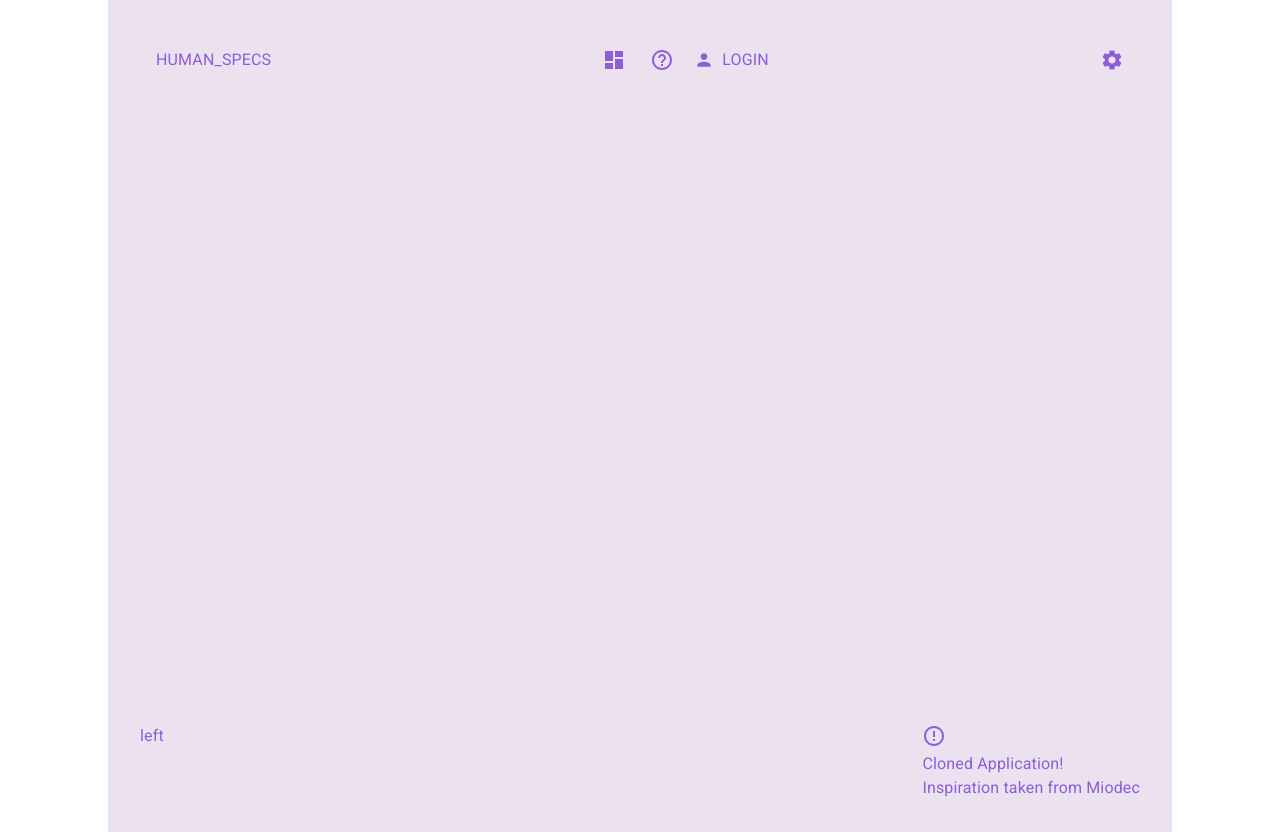
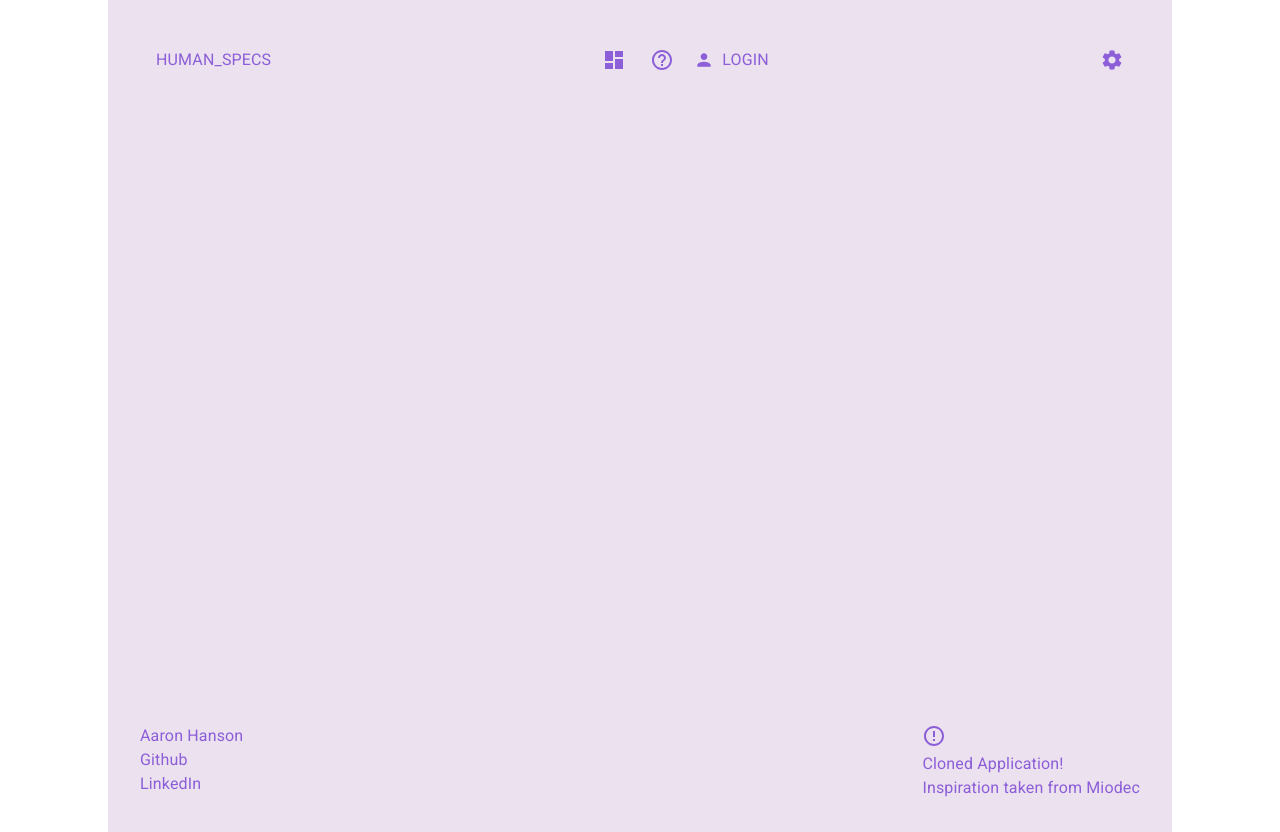
Before and after one commit to ahan8927/human_specs, a React (Create React App) app in the folder frontend/: page / in a window 1280 px wide. Built offline with nearby package versions, Linux system fonts and the light colour scheme; no server answers.

Commit message:
completed for now

```diff
--- a/frontend/src/components/Body/Typing/TypingField.js
+++ b/frontend/src/components/Body/Typing/TypingField.js
@@ -120,7 +120,7 @@ const Word = (props) => {
     <div className={classes.word}>
       {
         letters.map((letter, idx) => (
-          <Typography key={idx} className={classes.letter}>
+          <Typography color='primary' key={idx} className={classes.letter}>
             {letter}
           </Typography>
         ))}
--- a/frontend/src/components/Footer.js
+++ b/frontend/src/components/Footer.js
@@ -1,13 +1,23 @@
 import React from 'react';
+
+//MUI
+import Button from '@material-ui/core/Button';
 import ErrorOutlineIcon from '@material-ui/icons/ErrorOutline';
 import { Typography, Link } from '@material-ui/core';
 
 const Footer = (props) => {
+
   return (
     <div style={{ display: 'flex', justifyContent: 'space-between' }}>
-      <Typography color='primary'>
-        left
-      </Typography>
+      <div>
+        <Typography color='primary'>Aaron Hanson</Typography>
+        <Typography color='primary'>
+          <Link href='https://github.com/ahan8927'>Github</Link>
+        </Typography>
+        <Typography color='primary'>
+          <Link href='https://www.linkedin.com/in/aaron-hanson-brb/'>LinkedIn</Link>
+        </Typography>
+      </div>
       <div>
         <ErrorOutlineIcon color='primary' />
         <Typography color='primary'>
```
